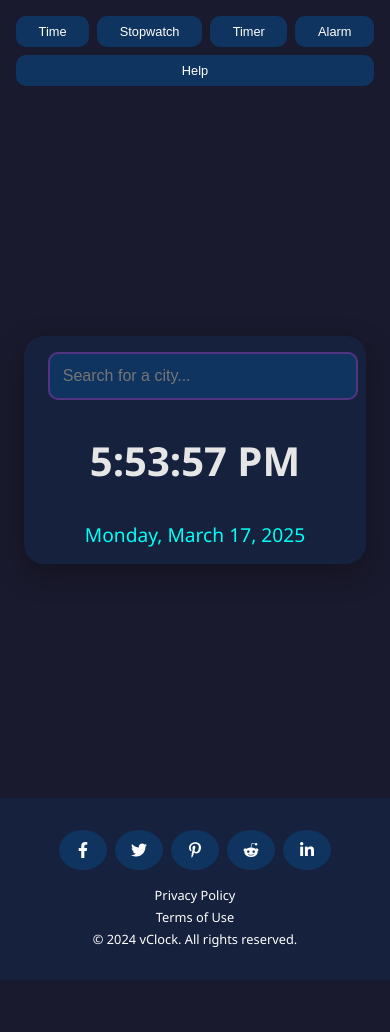
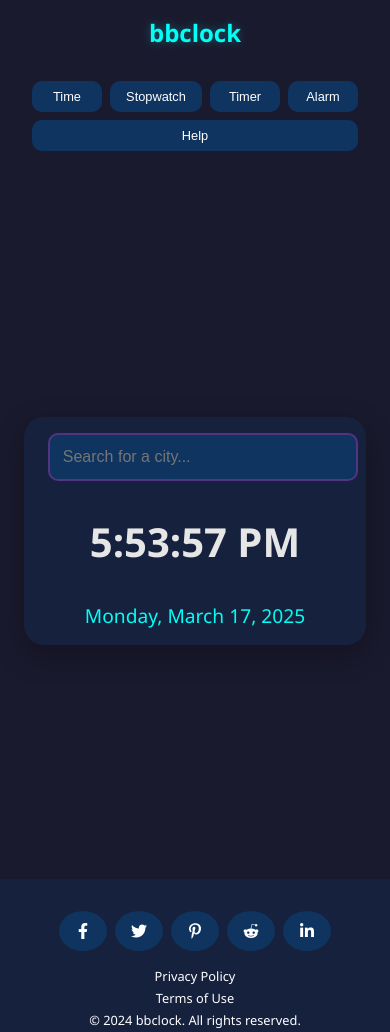
Before and after one commit to freitasR/myclock, a plain HTML site: page index.html in a window 390 px wide. Before the commit the page ends 980 px from the top, so only its background shows below. Drawn offline with Linux system fonts and the light colour scheme.

Commit message:
Add files via upload

```diff
--- a/index.html
+++ b/index.html
@@ -6,23 +6,23 @@
   <meta name="description" content="Online virtual clock with stopwatch and alarm features. Keep track of time across different time zones with this easy-to-use web clock.">
   <meta name="keywords" content="virtual clock, online clock, stopwatch, alarm clock, time zones, web clock, digital clock, online timer">
   <meta name="robots" content="index, follow">
-  <meta name="author" content="vClock">
+  <meta name="author" content="bbclock">
 
   <!-- Open Graph / Social Media Meta Tags -->
   <meta property="og:title" content="Virtual Clock - Online Clock with Stopwatch and Alarm">
   <meta property="og:description" content="Free online virtual clock with stopwatch and alarm features. Track time across different time zones easily.">
   <meta property="og:type" content="website">
-  <meta property="og:url" content="https://vclock.com">
+  <meta property="og:url" content="https://bbclock.com">
 
   <!-- Twitter Card Meta Tags -->
   <meta name="twitter:card" content="summary">
   <meta name="twitter:title" content="Virtual Clock - Online Clock with Stopwatch and Alarm">
   <meta name="twitter:description" content="Free online virtual clock with stopwatch and alarm features. Track time across different time zones easily.">
 
-  <title>Virtual Clock - Online Clock with Stopwatch and Alarm | vClock</title>
+  <title>Virtual Clock - Online Clock with Stopwatch and Alarm | bbclock</title>
   <link rel="stylesheet" href="style.css">
   <link rel="icon" type="image/svg+xml" href="favicon-svg.svg">
-  <link rel="canonical" href="https://vclock.com" />
+  <link rel="canonical" href="https://bbclock.com" />
   <link rel="stylesheet" href="https://cdnjs.cloudflare.com/ajax/libs/font-awesome/6.0.0/css/all.min.css">
 
   <!-- Structured Data -->
@@ -44,6 +44,8 @@
 </head>
 <body>
     <header>
+      <div class="header-content">
+        <div class="site-name">bbclock</div>
         <nav class="nav-buttons" aria-label="Main navigation">
           <button onclick="showSection('time')" aria-label="Show clock">Time</button>
           <button onclick="showSection('stopwatch')" aria-label="Show stopwatch">Stopwatch</button>
@@ -51,6 +53,7 @@
           <button onclick="showSection('alarm')" aria-label="Show alarm">Alarm</button>
           <button onclick="showSection('help')" aria-label="Show help">Help</button>
         </nav>
+      </div>
     </header>
 
     <main>
@@ -147,7 +150,7 @@
         <span class="separator">|</span>
         <a href="terms-of-use.html">Terms of Use</a>
         <span class="separator">|</span>
-        <span class="copyright">&copy; 2024 vClock. All rights reserved.</span>
+        <span class="copyright">&copy; 2024 bbclock. All rights reserved.</span>
       </div>
       <audio id="alarmSound" loop>
         <source src="https://cdn.pixabay.com/audio/2021/08/04/audio_c668156e64.mp3" type="audio/mpeg">
--- a/script.js
+++ b/script.js
@@ -497,13 +497,13 @@
 
 // Help section functionality
 async function loadHelpContent() {
-    const markdownContent = `# How to Use vClock: Complete Guide
+    const markdownContent = `# How to Use bbclock: Complete Guide
 
 ## How to Use the World Clock Feature
-The digital world clock in vClock allows you to check the current time in different time zones around the world.
+The digital world clock in bbclock allows you to check the current time in different time zones around the world.
 
 ### Getting Started
-1. Open the vClock application in your browser
+1. Open the bbclock application in your browser
 2. By default, the Time section should be displayed
 3. Use the search box to find your desired city
 4. View the current time displayed in a large, easy-to-read digital format
@@ -515,7 +515,7 @@
 - Search for any major city to see its local time
 - The clean display makes it easy to read the time at a glance
 
-## How to Use the Timer Feature in vClock
+## How to Use the Timer Feature in bbclock
 The timer function allows you to set a countdown for a specific duration. Perfect for cooking, workouts, or any timed activity that needs a countdown.
 
 ### Using the Timer
--- a/style.css
+++ b/style.css
@@ -198,6 +198,30 @@
     padding-bottom: 2rem;
 }
 
+/* Header and navigation styles */
+.header-content {
+    display: flex;
+    justify-content: space-between;
+    align-items: center;
+    padding: 1rem 2rem;
+    width: 100%;
+    box-sizing: border-box;
+}
+
+.site-name {
+    color: #00fff5;
+    font-size: 1.8rem;
+    font-weight: bold;
+    text-shadow: 0 0 10px rgba(0, 255, 245, 0.3);
+}
+
+.nav-buttons {
+    position: static;
+    transform: none;
+    display: flex;
+    gap: 1rem;
+}
+
 @media (max-width: 768px) {
     body {
         font-size: 20px;
@@ -257,6 +281,16 @@
     .controls button {
         flex: 1 1 auto;
         min-width: 120px;
+    }
+
+    .header-content {
+        flex-direction: column;
+        gap: 1rem;
+        padding: 1rem;
+    }
+
+    .site-name {
+        font-size: 1.5rem;
     }
 }
 
```
Also changed, not shown: privacy-policy.html (+5 -5 lines), terms-of-use.html (+7 -7 lines). Lines whose indentation alone changed are shown as unchanged.
